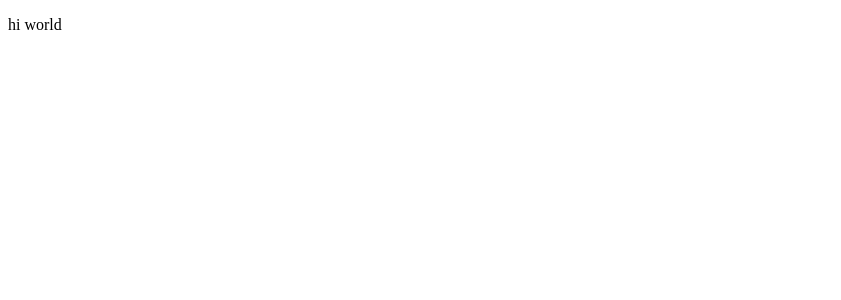
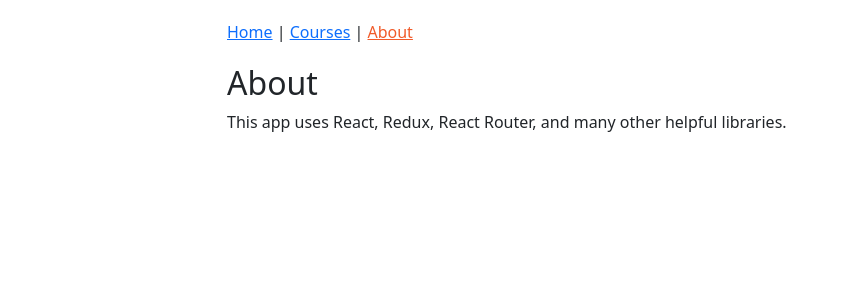
Before and after one commit to Vika-Derkach/courses-site, a React app: page /about in a window 1280 px wide. Shown: the top 300 px of the page, without its empty margins (0-841 px from the left). Built offline with nearby package versions, Linux system fonts and the light colour scheme.

Commit message:
initial app structure

```diff
--- /dev/null
+++ b/src/components/App.js
@@ -0,0 +1,21 @@
+import React from "react";
+import { Route, Switch } from "react-router-dom";
+import AboutPage from "./about/AboutPage";
+import Header from "./common/Header";
+import CoursesPage from "./courses/CoursesPage";
+import HomePage from "./home/HomePage";
+import PageNotFound from "./PageNotFound";
+
+export default function App() {
+  return (
+    <div className="container-fluid">
+      <Header />
+      <Switch>
+        <Route exact path="/" component={HomePage} />
+        <Route path="/about" component={AboutPage} />
+        <Route path="/courses" component={CoursesPage} />
+        <Route component={PageNotFound} />
+      </Switch>
+    </div>
+  );
+}
--- /dev/null
+++ b/src/components/PageNotFound.js
@@ -0,0 +1,5 @@
+import React from "react";
+
+const PageNotFound = () => <h1>Oops! Page is not found.</h1>;
+
+export default PageNotFound;
--- /dev/null
+++ b/src/components/about/AboutPage.js
@@ -0,0 +1,13 @@
+import React from "react";
+
+const AboutPage = () => (
+  <div>
+    <h2>About</h2>
+    <p>
+      This app uses React, Redux, React Router, and many other helpful
+      libraries.
+    </p>
+  </div>
+);
+
+export default AboutPage;
--- /dev/null
+++ b/src/components/common/Header.js
@@ -0,0 +1,21 @@
+import React from "react";
+import { NavLink } from "react-router-dom";
+const Header = () => {
+  const activeStyle = { color: "#F15B2A" };
+  return (
+    <nav>
+      <NavLink to="/" exact activeStyle={activeStyle}>
+        Home
+      </NavLink>{" "}
+      {" | "}
+      <NavLink to="/courses" activeStyle={activeStyle}>
+        Courses
+      </NavLink>{" "}
+      {" | "}
+      <NavLink to="/about" activeStyle={activeStyle}>
+        About
+      </NavLink>
+    </nav>
+  );
+};
+export default Header;
--- /dev/null
+++ b/src/components/courses/CoursesPage.js
@@ -0,0 +1,7 @@
+import React, { Component } from "react";
+
+export default class CoursesPage extends Component {
+  render() {
+    return <h2>Courses</h2>;
+  }
+}
--- /dev/null
+++ b/src/components/home/HomePage.js
@@ -0,0 +1,14 @@
+import React from "react";
+import { Link } from "react-router-dom";
+
+const HomePage = () => (
+  <div className="jumbotron">
+    <h1>Pluralsight Administration</h1>
+    <p>React, Redux and React Router for ultra-responsive web apps.</p>
+    <Link to="about" className="btn btn-primary btn-lg">
+      Learn more
+    </Link>
+  </div>
+);
+
+export default HomePage;
--- /dev/null
+++ b/src/index.css
@@ -0,0 +1,8 @@
+#app {
+  max-width: 850px;
+  margin: 0 auto;
+}
+
+nav {
+  padding: 20px 0 20px 0;
+}
--- a/src/index.js
+++ b/src/index.js
@@ -1,6 +1,14 @@
+import "bootstrap/dist/css/bootstrap.min.css";
 import React from "react";
 import { render } from "react-dom";
-function Hi() {
-  return <p>hi world</p>;
-}
-render(<Hi />, document.getElementById("app"));
+import { BrowserRouter as Router } from "react-router-dom";
+import App from "./components/App";
+import "./index.css";
+
+render(
+  <Router>
+    {" "}
+    <App />{" "}
+  </Router>,
+  document.getElementById("app")
+);
```
